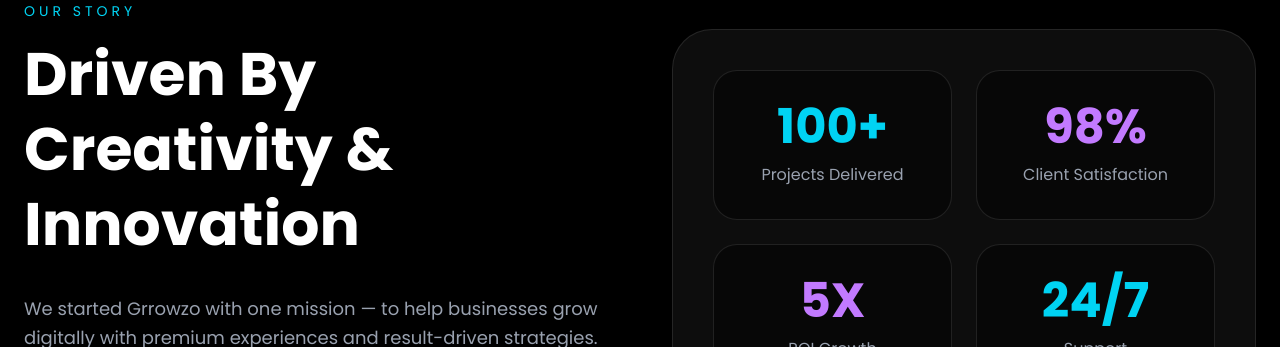
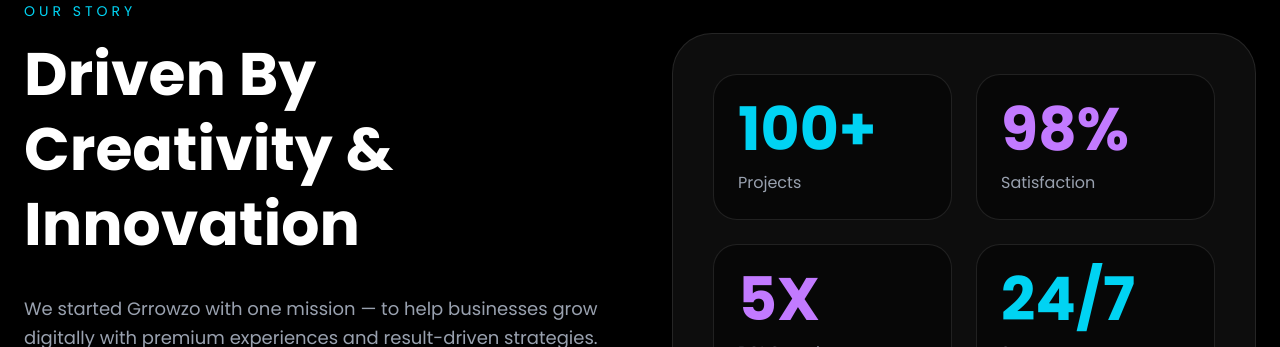
Before and after one commit to grrowzodigitalmarketing-max/grrowzo-website, a Next.js app: page /about in a window 1280 px wide. Shown: the part 605-952 px from the top of the page. Built offline with nearby package versions, Linux system fonts and the light colour scheme.

Commit message:
website updated

```diff
--- a/app/about/page.tsx
+++ b/app/about/page.tsx
@@ -80,28 +80,28 @@ export default function AboutPage() {
 
               <div className="grid grid-cols-2 gap-6">
 
-                <div className="bg-black/40 rounded-3xl p-8 border border-white/10 text-center">
-                  <h3 className="text-5xl font-bold text-cyan-400">
-                    100+
+                <div className="bg-black/40 border border-white/10 rounded-3xl p-4 sm:p-6 min-w-0 overflow-hidden">
+                  <h3 className="text-3xl sm:text-5xl md:text-6xl font-bold break-words leading-none text-cyan-400">
+                    <span className="whitespace-nowrap">100+</span>
                   </h3>
 
                   <p className="text-gray-400 mt-3">
-                    Projects Delivered
+                    Projects
                   </p>
                 </div>
 
-                <div className="bg-black/40 rounded-3xl p-8 border border-white/10 text-center">
-                  <h3 className="text-5xl font-bold text-purple-400">
-                    98%
+                <div className="bg-black/40 border border-white/10 rounded-3xl p-4 sm:p-6 min-w-0 overflow-hidden">
+                  <h3 className="text-3xl sm:text-5xl md:text-6xl font-bold break-words leading-none text-purple-400">
+                    <span className="whitespace-nowrap">98%</span>
                   </h3>
 
                   <p className="text-gray-400 mt-3">
-                    Client Satisfaction
+                    Satisfaction
                   </p>
                 </div>
 
-                <div className="bg-black/40 rounded-3xl p-8 border border-white/10 text-center">
-                  <h3 className="text-5xl font-bold text-purple-400">
+                <div className="bg-black/40 border border-white/10 rounded-3xl p-4 sm:p-6 min-w-0 overflow-hidden">
+                  <h3 className="text-3xl sm:text-5xl md:text-6xl font-bold break-words leading-none text-purple-400">
                     5X
                   </h3>
 
@@ -110,9 +110,9 @@ export default function AboutPage() {
                   </p>
                 </div>
 
-                <div className="bg-black/40 rounded-3xl p-8 border border-white/10 text-center">
-                  <h3 className="text-5xl font-bold text-cyan-400">
-                    24/7
+                <div className="bg-black/40 border border-white/10 rounded-3xl p-4 sm:p-6 min-w-0 overflow-hidden">
+                  <h3 className="text-3xl sm:text-5xl md:text-6xl font-bold break-words leading-none text-cyan-400">
+                    <span className="whitespace-nowrap">24/7</span>
                   </h3>
 
                   <p className="text-gray-400 mt-3">
```
